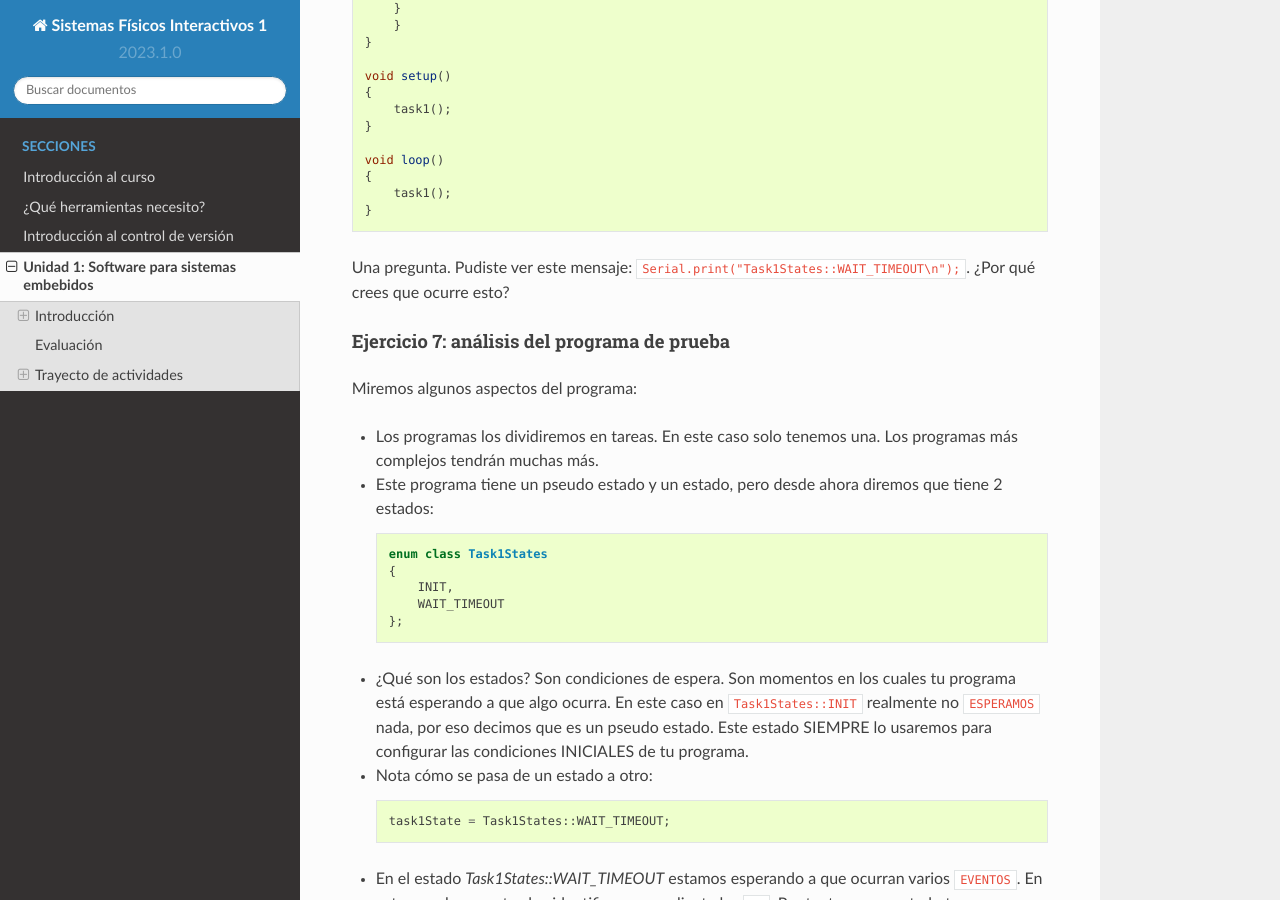
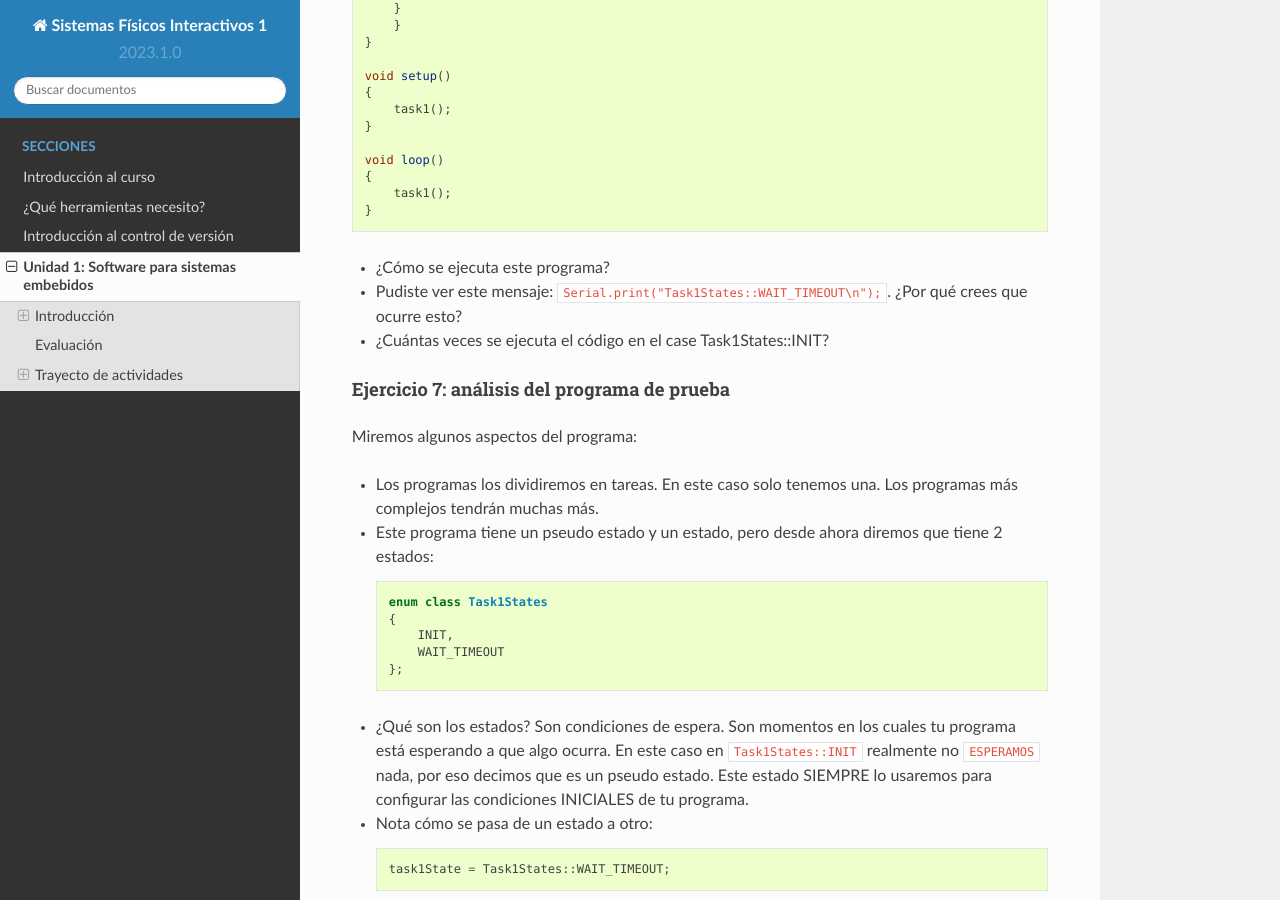
Before and after one commit to juanferfranco/SistemasFisicosInteractivos1, a Sphinx documentation site: the page built from docs/_unidad1/unidad1.rst, in a window 1280 px wide and 900 px high, scrolled down 8005 px. Built offline with Sphinx 7.4.7 and the Read the Docs theme 2.0.0, drawn with Linux system fonts in a browser that asks for light colours.

Commit message:
update ex6

```diff
--- a/docs/_unidad1/unidad1.rst
+++ b/docs/_unidad1/unidad1.rst
@@ -378,8 +378,10 @@ el microcontrolador al computador por medio del puerto USB.
       task1();
   }
 
-Una pregunta. Pudiste ver este mensaje: ``Serial.print("Task1States::WAIT_TIMEOUT\n");``.
-¿Por qué crees que ocurre esto?
+* ¿Cómo se ejecuta este programa?
+* Pudiste ver este mensaje: ``Serial.print("Task1States::WAIT_TIMEOUT\n");``.
+  ¿Por qué crees que ocurre esto?
+* ¿Cuántas veces se ejecuta el código en el case Task1States::INIT?
 
 Ejercicio 7: análisis del programa de prueba
 ^^^^^^^^^^^^^^^^^^^^^^^^^^^^^^^^^^^^^^^^^^^^^^^^^^
```
